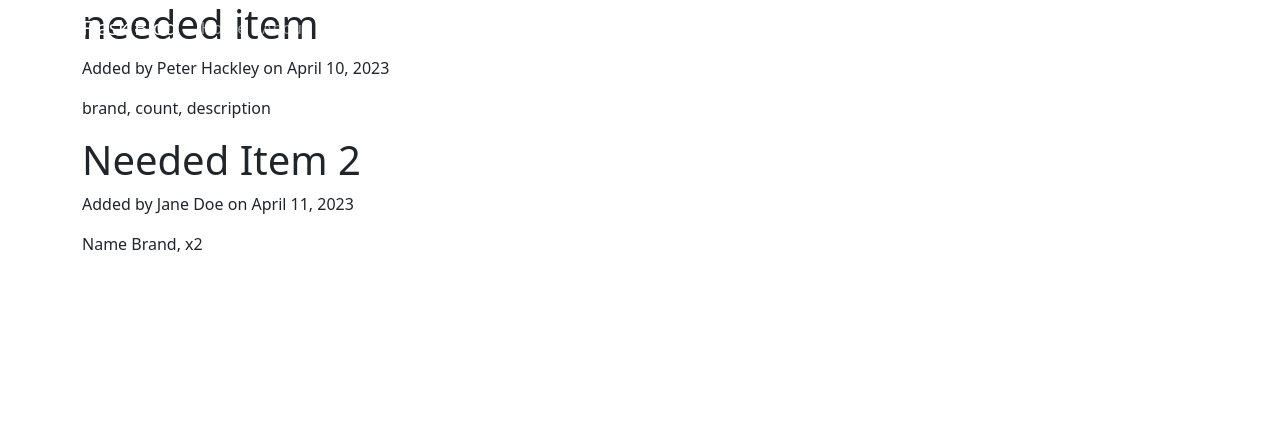
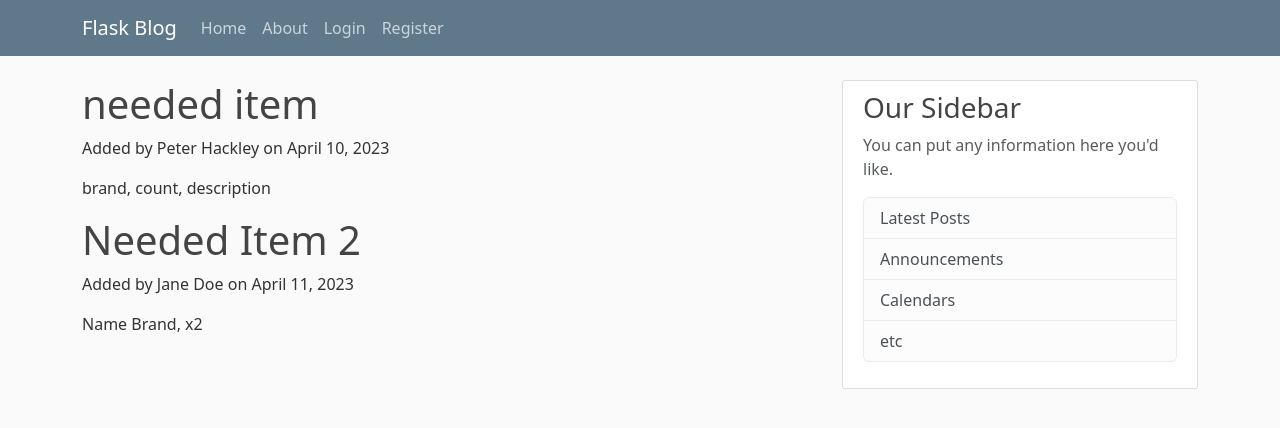
Before and after one commit to pete08/Grocery_Flask, a Flask app: page / in a window 1280 px wide. Shown: the top 428 px of the page. Run offline with Flask 2, Linux system fonts and the light colour scheme.

Commit message:
Added static/main.css

```diff
--- a/grocery.py
+++ b/grocery.py
@@ -1,4 +1,4 @@
-from flask import Flask, render_template
+from flask import Flask, render_template, url_for
 app = Flask(__name__)
 
 store_items = [
--- /dev/null
+++ b/static/main.css
@@ -0,0 +1,80 @@
+body {
+    background: #fafafa;
+    color: #333333;
+    margin-top: 5rem;
+  }
+
+  h1, h2, h3, h4, h5, h6 {
+    color: #444444;
+  }
+
+  .bg-steel {
+    background-color: #5f788a;
+  }
+
+  .site-header .navbar-nav .nav-link {
+    color: #cbd5db;
+  }
+
+  .site-header .navbar-nav .nav-link:hover {
+    color: #ffffff;
+  }
+
+  .site-header .navbar-nav .nav-link.active {
+    font-weight: 500;
+  }
+
+  .content-section {
+    background: #ffffff;
+    padding: 10px 20px;
+    border: 1px solid #dddddd;
+    border-radius: 3px;
+    margin-bottom: 20px;
+  }
+
+  .article-title {
+    color: #444444;
+  }
+
+  a.article-title:hover {
+    color: #428bca;
+    text-decoration: none;
+  }
+
+  .article-content {
+    white-space: pre-line;
+  }
+
+  .article-img {
+    height: 65px;
+    width: 65px;
+    margin-right: 16px;
+  }
+
+  .article-metadata {
+    padding-bottom: 1px;
+    margin-bottom: 4px;
+    border-bottom: 1px solid #e3e3e3
+  }
+
+  .article-metadata a:hover {
+    color: #333;
+    text-decoration: none;
+  }
+
+  .article-svg {
+    width: 25px;
+    height: 25px;
+    vertical-align: middle;
+  }
+
+  .account-img {
+    height: 125px;
+    width: 125px;
+    margin-right: 20px;
+    margin-bottom: 16px;
+  }
+
+  .account-heading {
+    font-size: 2.5rem;
+  }
--- a/templates/layout.html
+++ b/templates/layout.html
@@ -3,12 +3,15 @@
 <head>
     <meta charset="utf-8">
     <meta name="viewport" content="width=device-width, initial-scale=1">
+    <link href="https://cdn.jsdelivr.net/npm/bootstrap@5.3.0-alpha1/dist/css/bootstrap.min.css" rel="stylesheet" integrity="sha384-GLhlTQ8iRABdZLl6O3oVMWSktQOp6b7In1Zl3/Jr59b6EGGoI1aFkw7cmDA6j6gD" crossorigin="anonymous">
+
+    <link rel="stylesheet" type="text/css" href="{{ url_for('static', filename='main.css')}}">
+
     {% if title %}
         <title> {{ title }} </title>
     {% else %}
         <title> Home </title>
     {% endif%}
-    <link href="https://cdn.jsdelivr.net/npm/bootstrap@5.3.0-alpha1/dist/css/bootstrap.min.css" rel="stylesheet" integrity="sha384-GLhlTQ8iRABdZLl6O3oVMWSktQOp6b7In1Zl3/Jr59b6EGGoI1aFkw7cmDA6j6gD" crossorigin="anonymous">
 
 </head>
 <body>
@@ -33,12 +36,29 @@
           </div>
         </nav>
     </header>
+    <main role="main" class="container">
+        <div class="row">
+          <div class="col-md-8">
+            {% block content %}
+            <!-- layout.html template may have multiple blocks. Other pages unheriting this template can customized this section by calling this block and inserting unique html -->
+            {% endblock content %}
+          </div>
+          <div class="col-md-4">
+            <div class="content-section">
+              <h3>Our Sidebar</h3>
+              <p class='text-muted'>You can put any information here you'd like.
+                <ul class="list-group">
+                  <li class="list-group-item list-group-item-light">Latest Posts</li>
+                  <li class="list-group-item list-group-item-light">Announcements</li>
+                  <li class="list-group-item list-group-item-light">Calendars</li>
+                  <li class="list-group-item list-group-item-light">etc</li>
+                </ul>
+              </p>
+            </div>
+          </div>
+        </div>
+      </main>
 
-    <div class="container">
-        {% block content %}
-        <!-- may have multiple blocks. Other templates can override this template by calling this block and inserting custom html to make page unique -->
-        {% endblock content %}
-    </div>
     <script src="https://cdn.jsdelivr.net/npm/@popperjs/core@2.11.6/dist/umd/popper.min.js" integrity="sha384-oBqDVmMz9ATKxIep9tiCxS/Z9fNfEXiDAYTujMAeBAsjFuCZSmKbSSUnQlmh/jp3" crossorigin="anonymous"></script>
     <script src="https://cdn.jsdelivr.net/npm/bootstrap@5.3.0-alpha1/dist/js/bootstrap.min.js" integrity="sha384-mQ93GR66B00ZXjt0YO5KlohRA5SY2XofN4zfuZxLkoj1gXtW8ANNCe9d5Y3eG5eD" crossorigin="anonymous"></script>
 </body>
```
